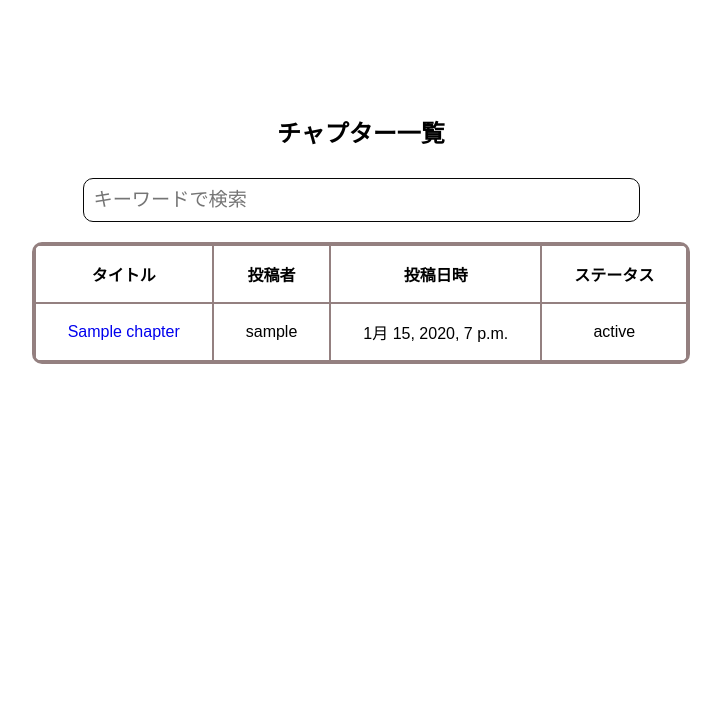
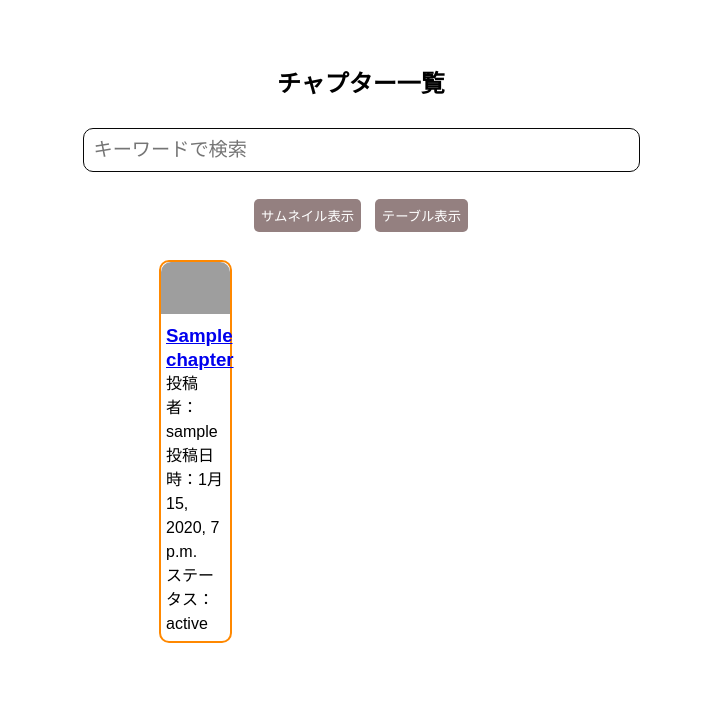
Before and after one commit to to-u-ko/video_learn, a Django app: page /main/ in a window 1280 px wide. Shown: the part 50-757 px from the top of the page, without its empty margins (279-1000 px from the left). Run offline with Django 3.2, Linux system fonts and the light colour scheme; a user stored in the database is signed in; tables that the repository leaves empty hold one stand-in row (values such as "Sample post"); parts of the project's set-up code (start-up, migrations or seed data) failed here and were passed over; grey boxes are pictures that could not be loaded.

Commit message:
#8:main.htmlにサムネイル表示を追加、サムネイル表示とテーブル表示の切り替えのjavascriptを追加

```diff
--- a/src/static/style.css
+++ b/src/static/style.css
@@ -51,17 +51,18 @@ main {
   grid-row: 3 / 4;
   grid-column: 2 / 5;
   display:grid;
-  grid-template-rows: 70px auto 50px;
+  grid-template-rows: 70px auto;
   grid-template-columns: 1fr 1fr 1fr;
 }
 
 .main-container {
-  grid-row: 2 / 3;
+  grid-row: 1 / 3;
   grid-column: 2 / 3;
   display: flex;
   flex-direction: column;
   align-items: center;
   line-height: 3em;
+  padding-top: 20px;
 }
 
 /* 動画閲覧関係 */
@@ -94,7 +95,7 @@ main {
 }
 
 .menu-button:hover  {
-  color: orange;
+  color: rgb(255, 136, 0);
   background: #fff;
   border: 2px solid rgb(255, 136, 0);
 }
--- a/src/templates/main.html
+++ b/src/templates/main.html
@@ -9,27 +9,59 @@
 {% block main %}
   <style>
     .main-container {
-      grid-row: 2 / 3;
       grid-column: 1 / 4;
       gap: 20px;
     }
 
-    .thsize {
-      padding: 1em 2em;
+    #tile-view, #table-view {
+      background-color: #948080;
+      color: #fff;
+      border: 0;
+      padding: 0.5em;
+      border-radius: 5px;
+      cursor: pointer;
+      margin: 0 5px;
     }
 
-    .trtop {
-
+    #table-container {
+      display: none;
     }
 
     th, td {
+      padding: 1em 2em;
       border: solid 1px #948080;
     }
+
     table {
       width: auto;
       border-spacing: 0;
       border: 3px solid #948080;
       border-radius: 10px;
+    }
+
+    #tile-container {
+      display:flex;
+      flex-wrap: wrap;
+      align-content: flex-start;
+      gap: 3%;
+    }
+
+    .tile-item {
+      width: 17%;
+      line-height: 1.5em;
+      border: 2px solid rgb(255, 136, 0);
+      border-radius: 10px;
+      margin-bottom: 2%;
+    }
+
+    .video-info-wrapper {
+      margin:5px
+    }
+
+    img {
+      width: 100%;
+      border-radius: 10px 10px 0 0;
+      margin-bottom: 5px;
     }
   </style>
 
@@ -41,22 +73,28 @@
         placeholder="キーワードで検索"
         style="width: 50%"
       />
+      <div class="view-button">
+        <button type="button" id="tile-view">サムネイル表示</button>
+        <button type="button" id="table-view">テーブル表示</button>
+      </div>
+
+    <div id="table-container">
       <table id="Table">
         <tr class="trtop">
-        <th class="thsize">タイトル</th>
-        <th class="thsize">投稿者</th>
-        <th class="thsize">投稿日時</th>
+          <th>タイトル</th>
+          <th>投稿者</th>
+          <th>投稿日時</th>
           {% if user.is_staff %}
-        <th class="thsize">ステータス</th>
+          <th>ステータス</th>
           {% endif %}
         </tr>
         {% for chapter in chapter_list %}
         <tr height="40">
-        <td align="center" class="thsize"><a href="{% url 'video' chapter.id %}">{{ chapter.video_title }}</a></td>
-        <td align="center" class="thsize">{{ chapter.user.username }}</td>
-        <td align="center" class="thsize">{{ chapter.created_at }}</td>
+          <td align="center"><a href="{% url 'video' chapter.id %}">{{ chapter.video_title }}</a></td>
+          <td align="center">{{ chapter.user.username }}</td>
+          <td align="center">{{ chapter.created_at }}</td>
           {% if user.is_staff %}
-        <td align="center" class="thsize">{{ chapter.status }}</td>
+          <td align="center">{{ chapter.status }}</td>
           {% endif %}
         </tr>
         {% empty %}
@@ -72,10 +110,44 @@
       </table>
     </div>
 
+    <div id="tile-container">
+      {% for chapter in chapter_list %}
+      <div class="tile-item">
+        <img src="../sum1.jpg">
+        <div class="video-info-wrapper">
+          <h3><a href="{% url 'video' chapter.id %}">{{ chapter.video_title }}</a></h3>
+          <p>投稿者：{{ chapter.user.username }}</p>
+          <p>投稿日時：{{ chapter.created_at }}</p>
+          {% if user.is_staff %}
+          <p>ステータス：{{ chapter.status }}</p>
+          {% endif %}
+        </div>
+      </div>
+      {% empty %}
+        <p>まだチャプターがありません</p>
+      {% endfor %}
+    </div>
+
+  </div>
+
   <script>
-    document
-      .getElementById("searchInput")
-      .addEventListener("keyup", function () {
+    // サムネイル表示とテーブル表示の切り替え
+    document.getElementById('tile-view').addEventListener('click', function(event) {
+      document.getElementById('table-container').style.display = 'none';
+      document.getElementById('tile-container').style.display = 'flex';
+      });
+
+      document.getElementById('table-view').addEventListener('click', function(event) {
+        document.getElementById('tile-container').style.display = 'none';
+        document.getElementById('table-container').style.display = 'block';
+    });
+
+    // キーワード検索
+    document.getElementById("searchInput").addEventListener("keyup", function () {
+      let element = document.getElementById('table-container');
+      let style = window.getComputedStyle(element);
+      let value = style.getPropertyValue('display');
+      if (value == 'block') {
       let searchValue = this.value.toLowerCase();
       let tableRows = document
         .getElementById("Table")
@@ -87,8 +159,21 @@
           tableRows[i].style.display = "";
         } else {
           tableRows[i].style.display = "none";
+        }}
+      } else {
+      let searchValue = this.value.toLowerCase();
+      let tileItems = document
+        .getElementsByClassName("tile-item")
+
+      for (let i = 0; i < tileItems.length; i++) {
+        let tile = tileItems[i];
+        let tileText = tile.textContent || tile.innerText;
+        if (tileText.toLowerCase().indexOf(searchValue) > -1) {
+          tileItems[i].style.display = "";
+        } else {
+          tileItems[i].style.display = "none";
         }
       }
-      });
+    }});
   </script>
 {% endblock main %}
```
Lines whose indentation alone changed are shown as unchanged.
